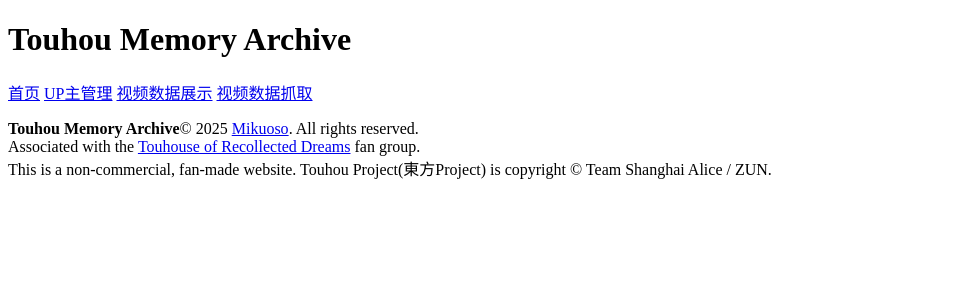
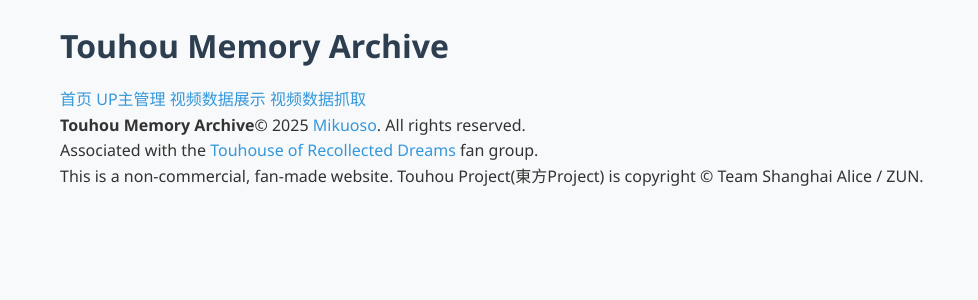
Before and after one commit to TouhouGleaners/touhou-memory-archive, a Flask app: page / in a window 1280 px wide. Shown: the top 300 px of the page, without its empty margins (0-978 px from the left). Run offline with Flask 3, Linux system fonts and the light colour scheme.

Commit message:
feat(style): 添加基础CSS样式

```diff
--- /dev/null
+++ b/static/css/style.css
@@ -0,0 +1,31 @@
+/* 1. 重置默认样式 - 不同浏览器默认样式不同 */
+* {
+  margin: 0;
+  padding: 0;
+  box-sizing: border-box;
+}
+/* 2. 设置基础字体和颜色 */
+body {
+  font-family: 'Segoe UI', Tahoma, Geneva, Verdana, sans-serif;
+  line-height: 1.6;
+  color: #333;
+  background-color: #f8f9fa;
+  max-width: 1200px;
+  margin: 0 auto;
+  padding: 20px;
+}
+/* 3. 标题样式 */
+h1, h2, h3 {
+  margin-bottom: 1rem;
+  color: #2c3e50;
+}
+/* 4. 链接样式 */
+a {
+  color: #3498db;
+  text-decoration: none;
+  transition: color 0.3s ease; /* 添加颜色变化的动画效果 */
+}
+a:hover {
+  color: #2980b9;
+  text-decoration: underline;
+}
--- a/templates/base.html
+++ b/templates/base.html
@@ -3,6 +3,7 @@
 <head>
     <meta charset="UTF-8">
     <title>Touhou Memory Archive</title>
+    <link rel="stylesheet" href="./static/css/style.css">
 </head>
 <body>
     <header>
```
